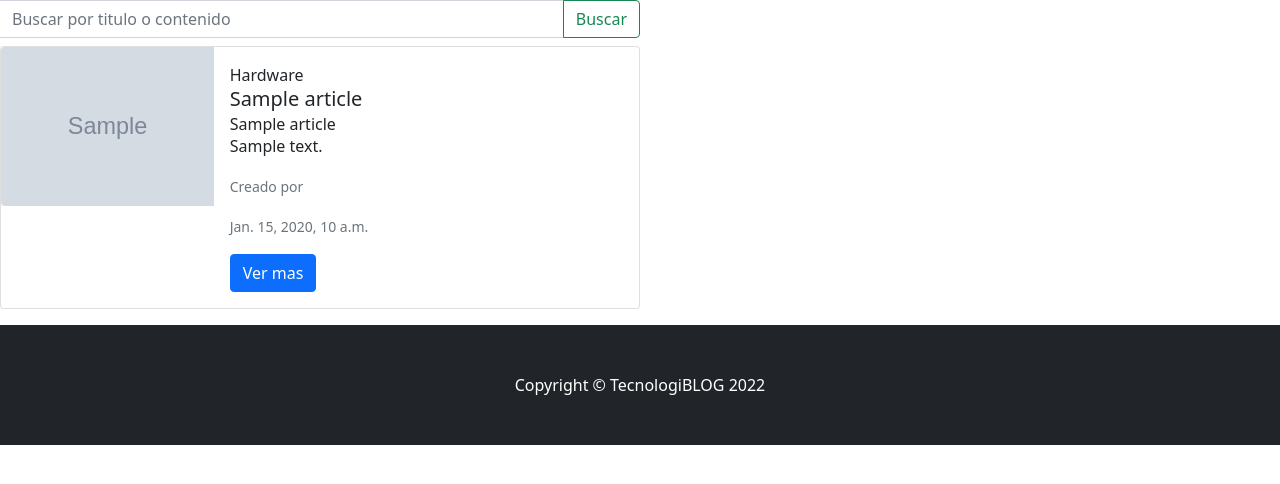
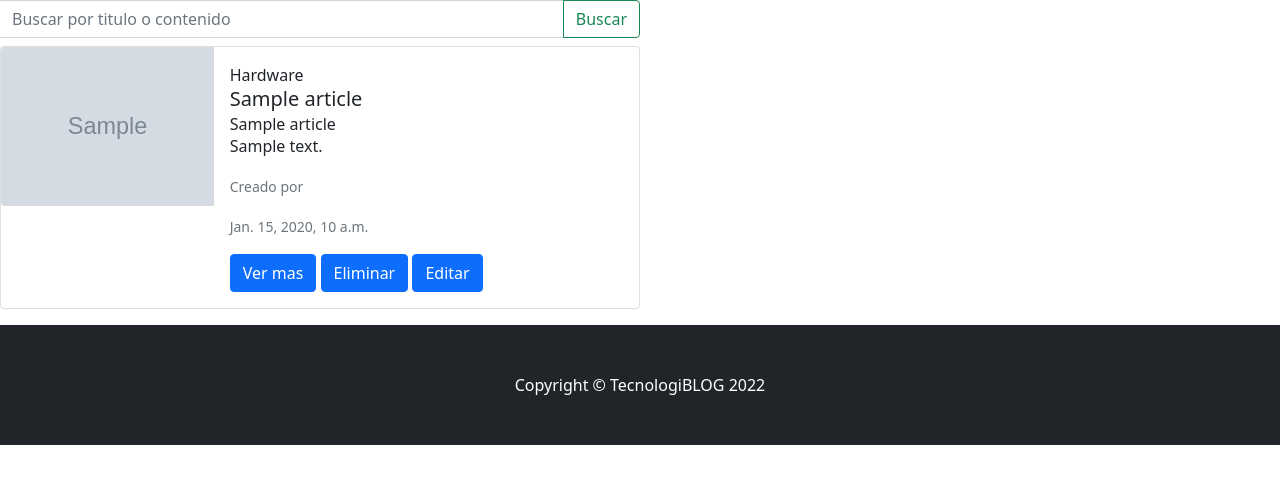
Before and after one commit to ArielPerez23/EntregaFinal-Perez-Botti-Barcia, a Django app: page /blog/hardware/ in a window 1280 px wide. Shown: the part 56-540 px from the top of the page. Run offline with Django 4.2, Linux system fonts and the light colour scheme; tables that the repository leaves empty hold one stand-in row (values such as "Sample post"); grey boxes marked "Sample" are stand-in pictures; some libraries are stand-ins or nearby versions.

Commit message:
Editar articulos

```diff
--- a/blog/templates/blog/curiosidades.html
+++ b/blog/templates/blog/curiosidades.html
@@ -38,8 +38,9 @@
                 <p class="card-text text-truncate">{{post.body}}</p>
                 <p class="card-text"><small class="text-muted"> Creado por {{user.first_name}} {{user.last_name}}</small></p>
                 <p class="card-text"><small class="text-muted"> {{post.created_at}}</small></p>
-                <a href="{% url 'post_detail' post.pk %}" class="btn btn-primary">Ver mas</a>
+                <a href="{% url 'post_detail' post.id %}" class="btn btn-primary">Ver mas</a>
                 <a href="{% url 'eliminar_articulo' post.id %}" class="btn btn-primary">Eliminar</a>
+                <a href="{% url 'editar_articulo' post.id %}" class="btn btn-primary">Editar</a>
             </div>
         </div>
     </div>
--- a/blog/templates/blog/hardware.html
+++ b/blog/templates/blog/hardware.html
@@ -38,7 +38,9 @@ Hardware - Blog
                 <p class="card-text text-truncate">{{post.body}}</p>
                 <p class="card-text"><small class="text-muted"> Creado por {{user.first_name}} {{user.last_name}}</small></p>
                 <p class="card-text"><small class="text-muted"> {{post.created_at}}</small></p>
-                <a href="{% url 'post_detail' post.pk %}" class="btn btn-primary">Ver mas</a>
+                <a href="{% url 'post_detail' post.id %}" class="btn btn-primary">Ver mas</a>
+                <a href="{% url 'eliminar_articulo' post.id %}" class="btn btn-primary">Eliminar</a>
+                <a href="{% url 'editar_articulo' post.id %}" class="btn btn-primary">Editar</a>
             </div>
         </div>
     </div>
--- a/blog/templates/blog/software.html
+++ b/blog/templates/blog/software.html
@@ -39,7 +39,9 @@ Software - Blog
                 <p class="card-text text-truncate">{{post.body}}</p>
                 <p class="card-text"><small class="text-muted"> Creado por {{user.first_name}} {{user.last_name}}</small></p>
                 <p class="card-text"><small class="text-muted"> {{post.created_at}}</small></p>
-                <a href="{% url 'post_detail' post.pk %}" class="btn btn-primary">Ver mas</a>
+                <a href="{% url 'post_detail' post.id %}" class="btn btn-primary">Ver mas</a>
+                <a href="{% url 'eliminar_articulo' post.id %}" class="btn btn-primary">Eliminar</a>
+                <a href="{% url 'editar_articulo' post.id %}" class="btn btn-primary">Editar</a>
             </div>
         </div>
     </div>
--- a/blog/urls.py
+++ b/blog/urls.py
@@ -14,7 +14,8 @@ urlpatterns = [
 
     path('nuevo_articulo/', nuevo_articulo, name="nuevo_articulo"),
     path('eliminar_articulo/<articulo_id>', eliminar_articulo, name="eliminar_articulo"),
-    path('editar_articulo/<articulo_id>', editar_articulo, name="editar_articulo"),
+    path('articulo/editar/<pk>', ArticleUpdate.as_view(), name="editar_articulo"),
+
 
     #path('post/<int:pk>', ArticleDetailView.as_view(), name='post_detail'),
     path('post/<int:pk>', ArticleDetailView.as_view(), name='post_detail'),
--- a/blog/views.py
+++ b/blog/views.py
@@ -2,7 +2,7 @@ from cgitb import reset
 from django.shortcuts import redirect, render, get_object_or_404
 from django.http import HttpResponse, HttpResponseRedirect
 
-from django.views.generic import ListView, DetailView, DeleteView
+from django.views.generic import ListView, DetailView, DeleteView, UpdateView
 from django.urls import reverse_lazy
 
 from blog.models import Article, Message
@@ -127,8 +127,17 @@ def eliminar_articulo(request,articulo_id):
 
     return redirect('inicio')
 
-def editar_articulo(request, articulo_id):
-    pass
+class ArticleDelete(DeleteView):
+
+    model = Article
+    success_url = reverse_lazy('inicio')
+
+class ArticleUpdate(UpdateView):
+
+    model = Article
+    success_url = reverse_lazy('inicio')
+    fields = ["title", "subtitle", "body"]
+
 
 def about(request):
     return render(request, "blog/about.html")
```
Also changed, not shown: blog/templates/blog/article_form.html (added, +16 -0 lines).
